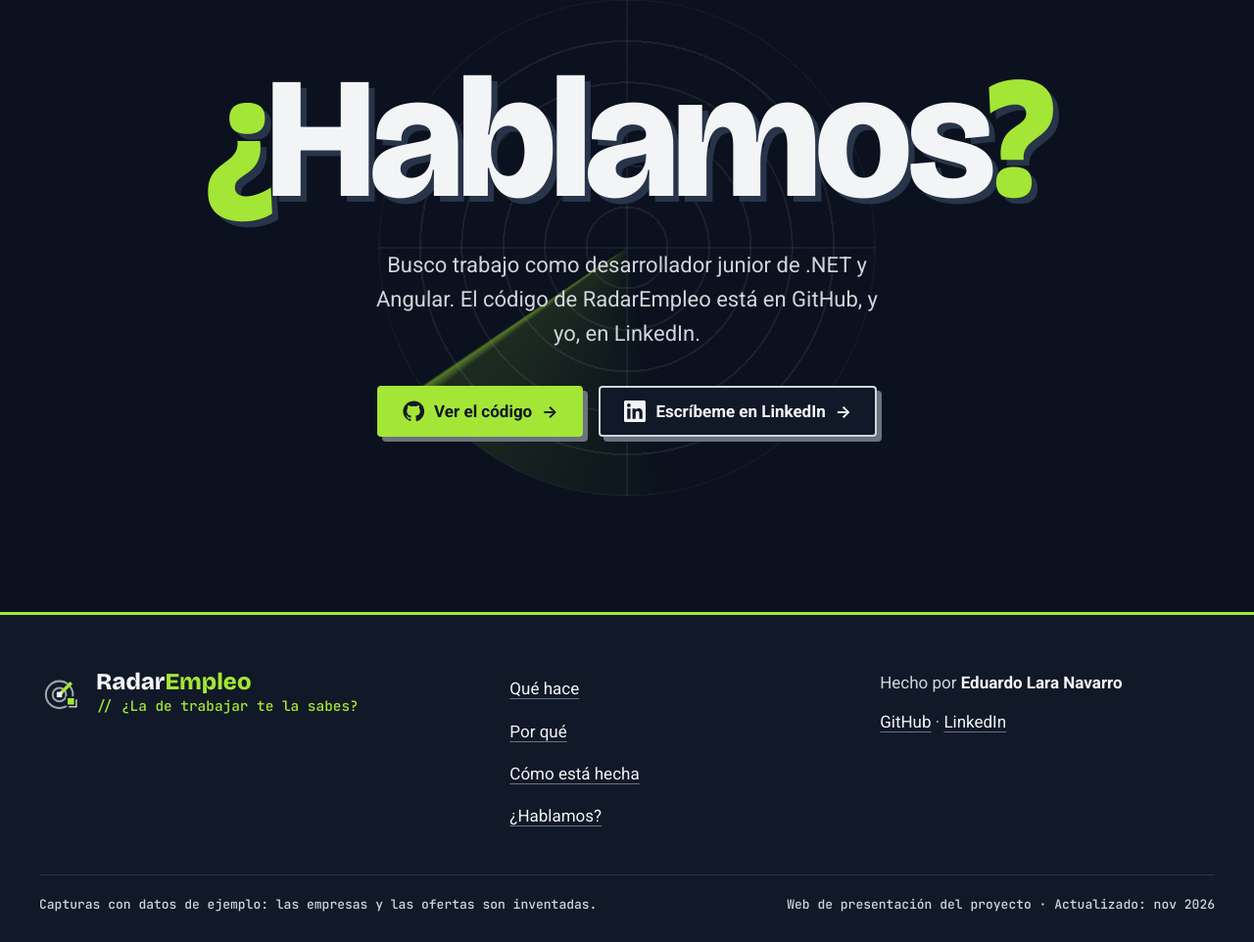
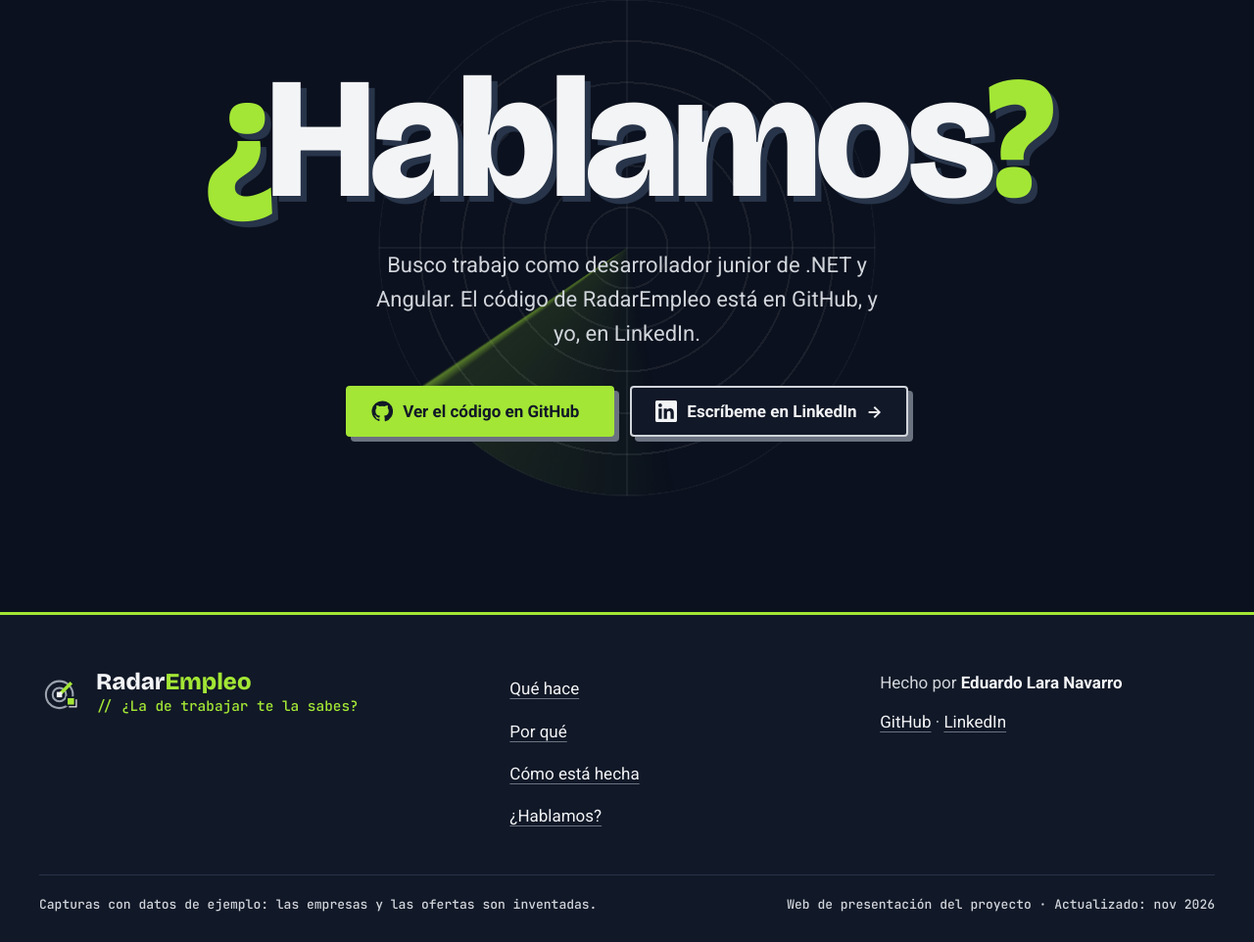
Before and after one commit to eduardolar/RadarEmpleo-web, a plain HTML site: page index.html in a window 1280 px wide. Shown: the part 4224-5186 px from the top of the page at 98% size. Drawn offline with Linux system fonts and the light colour scheme.

Commit message:
¿Hablamos?: el botón del código se llama igual que en el hero, «Ver el código en GitHub»

```diff
--- a/index.html
+++ b/index.html
@@ -402,7 +402,7 @@
         <div class="hero-botones">
           <a class="boton boton-lima" href="https://github.com/eduardolar/RadarEmpleo" target="_blank" rel="noopener">
             <svg class="icono" viewBox="0 0 24 24" width="22" height="22" aria-hidden="true"><path fill="currentColor" d="M12 .5a11.5 11.5 0 0 0-3.64 22.41c.58.1.79-.25.79-.56v-2c-3.2.7-3.88-1.37-3.88-1.37-.53-1.33-1.29-1.69-1.29-1.69-1.05-.72.08-.7.08-.7 1.16.08 1.77 1.19 1.77 1.19 1.03 1.77 2.71 1.26 3.37.96.1-.75.4-1.26.73-1.55-2.55-.29-5.24-1.28-5.24-5.69 0-1.26.45-2.29 1.19-3.09-.12-.29-.52-1.46.11-3.05 0 0 .97-.31 3.17 1.18a11 11 0 0 1 5.77 0c2.2-1.49 3.17-1.18 3.17-1.18.63 1.59.23 2.76.11 3.05.74.8 1.19 1.83 1.19 3.09 0 4.42-2.7 5.39-5.26 5.68.41.36.78 1.06.78 2.14v3.17c0 .31.21.67.8.56A11.5 11.5 0 0 0 12 .5Z"/></svg>
-            Ver el código <span aria-hidden="true">→</span><span class="sr-only"> (se abre en otra pestaña)</span>
+            Ver el código en GitHub<span class="sr-only"> (se abre en otra pestaña)</span>
           </a>
           <a class="boton boton-borde" href="https://www.linkedin.com/in/eduardo-lara-navarro-007138100/" target="_blank" rel="noopener">
             <svg class="icono" viewBox="0 0 24 24" width="22" height="22" aria-hidden="true"><path fill="currentColor" d="M20.45 20.45h-3.56v-5.57c0-1.33-.02-3.04-1.85-3.04-1.85 0-2.14 1.45-2.14 2.94v5.67H9.35V9h3.41v1.56h.05c.48-.9 1.64-1.85 3.37-1.85 3.6 0 4.27 2.37 4.27 5.46v6.28ZM5.34 7.43a2.06 2.06 0 1 1 0-4.13 2.06 2.06 0 0 1 0 4.13ZM7.12 20.45H3.56V9h3.56v11.45ZM22.22 0H1.77C.79 0 0 .77 0 1.73v20.54C0 23.23.79 24 1.77 24h20.45c.98 0 1.78-.77 1.78-1.73V1.73C24 .77 23.2 0 22.22 0Z"/></svg>
```
